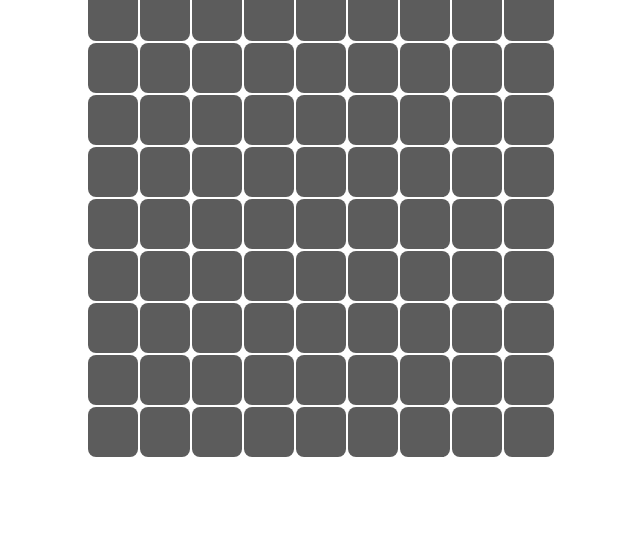
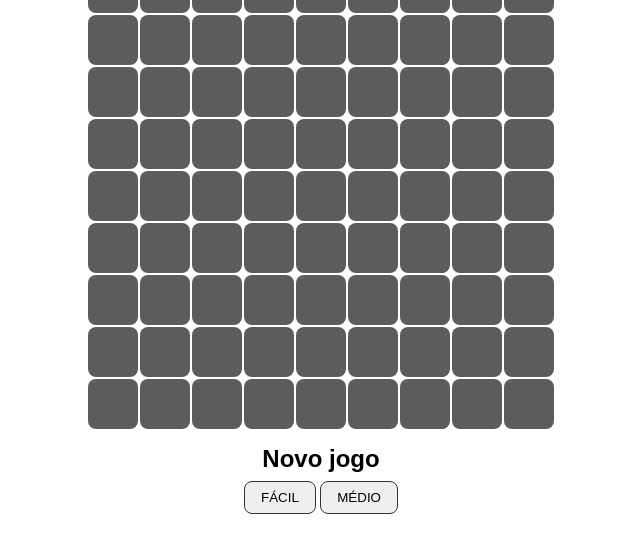
Before and after one commit to luacomacento/minesweeper, a website: page index.html in a window 1280 px wide. Shown: the part 107-660 px from the top of the page, without its empty margins (319-959 px from the left). Drawn offline with Linux system fonts and the light colour scheme.

Commit message:
Adicionados botões para novo jogo (fácil e médio)

```diff
--- a/index.html
+++ b/index.html
@@ -27,7 +27,16 @@
       </div>
 
       <div id="board"></div>
-
+      <!-- <button id="reset-btn">RESET</button> -->
+      <div id="new-game">
+        <h2>Novo jogo</h2>
+        <div>
+          <button id="easy" class="btn">Fácil</button>
+          <button id="medium" class="btn">Médio</button>
+          <!-- <button id="hard" class="btn">Difícil</button> -->
+        </div>
+      </div>
+    </main>
     <div id="game-over-modal">
       <div class="modal-container">
         <span class="close">
@@ -39,8 +48,6 @@
         <button id="reset-btn">Jogar de novo</button>
       </div>
     </div>
-      <!-- <button id="reset-btn">RESET</button> -->
-    </main>
     <script src="script.js"></script>
   </body>
 </html>
--- a/script.js
+++ b/script.js
@@ -6,6 +6,8 @@ const modalHeader = document.querySelector('.modal-header');
 const modalText = document.querySelector('.modal-text');
 const modalCloseBtn = document.querySelector('.modal-container .close');
 const mineCount = document.getElementById('mine-count');
+const easyBtn = document.getElementById('easy');
+const mediumBtn = document.getElementById('medium');
 
 // Stopwatch variables
 let stopWatch;
@@ -169,11 +171,14 @@ const clickSquare = (event) => {
 
 };
 
-const resetGame = () => {
+const resetGame = (event, boardSize = gameInfo.boardSize, minesQuantity = gameInfo.minesQuantity) => {
   gameInfo.isGameOver = false;
   gameInfo.minesLocation = [];
   gameInfo.flagsQuantity = 0;
   document.getElementById('board').innerHTML = '';
+  gameInfo.boardSize = boardSize;
+  gameInfo.minesQuantity = minesQuantity;
+  console.log(boardSize);
   createBoard();
   hideModal();
   document.getElementById('minutes').textContent = '00';
@@ -236,3 +241,6 @@ function countTime() {
     document.getElementById('seconds').textContent = seconds;
   }
 }
+
+easyBtn.addEventListener('click', (event) => resetGame(event, 9, 12));
+mediumBtn.addEventListener('click', (event) => resetGame(event, 16, 40));
--- a/style.css
+++ b/style.css
@@ -18,11 +18,11 @@ body {
     align-items: center;
     color: yellow;
     border-radius: 8px;
-    transition: background-color 0.05s;
+    /* transition: background-color 0.05s; */
 }
 
 main {
-    margin: 60px auto 0;
+    margin: 32px auto;
     width: fit-content;
     position: relative;
 }
@@ -113,3 +113,24 @@ main {
   align-items: baseline;
   gap: 8px;
 }
+
+#new-game {
+  text-align: center;
+  margin-top: 16px;
+  display: flex;
+  flex-direction: column;
+  gap: 8px;
+}
+
+.btn {
+  padding: 8px 16px;
+  border-radius: 8px;
+  border: 1px solid #333;
+  text-transform: uppercase;
+}
+
+.btn:hover {
+  background-color: grey;
+  color: white;
+  cursor: pointer;
+}
```
Lines whose indentation alone changed are shown as unchanged.
